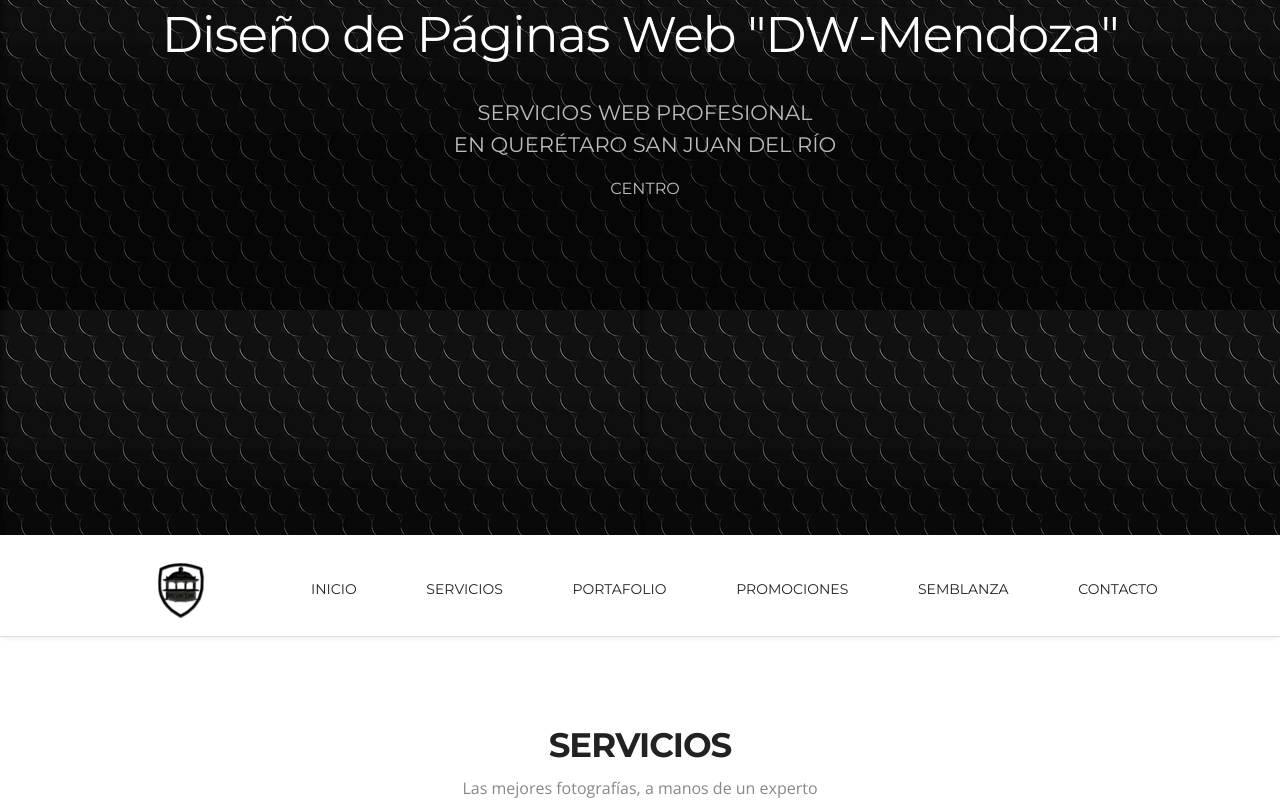
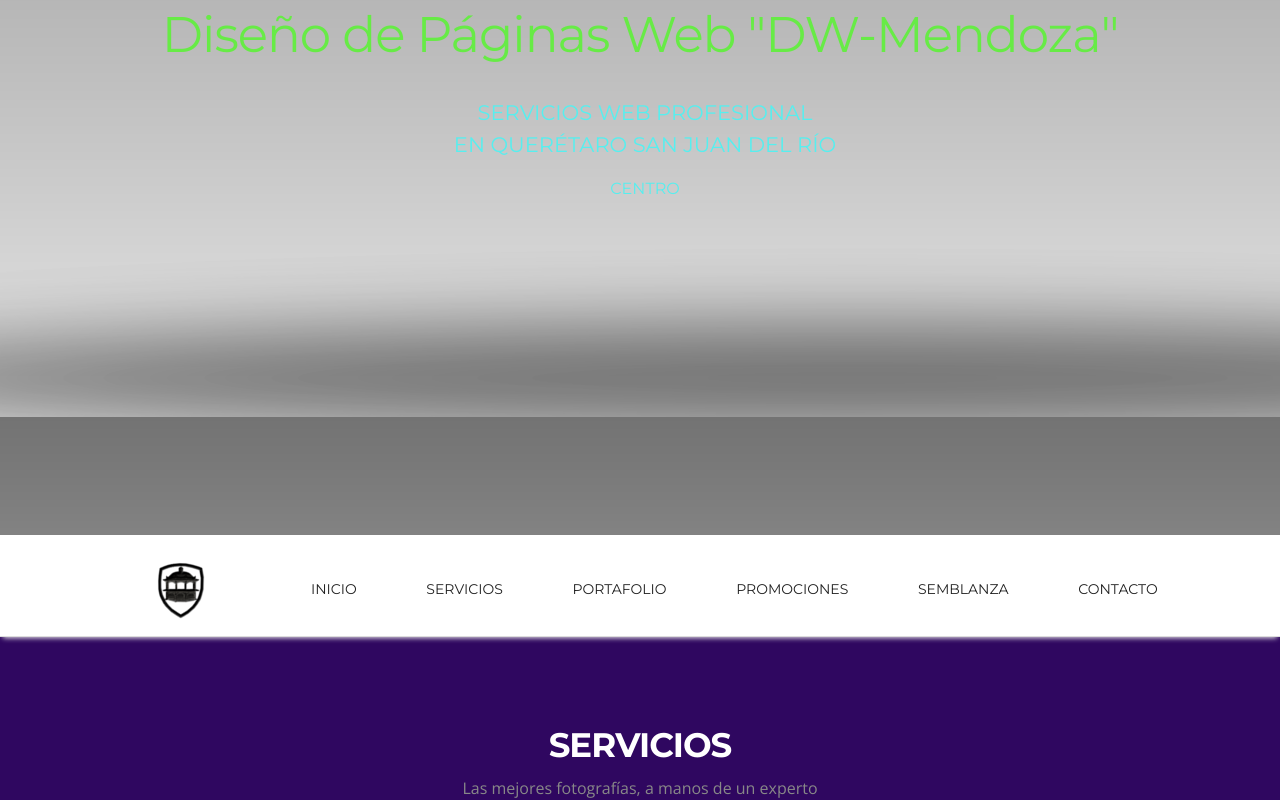
Before and after one commit to freedomcuautli/FotosKiosko, a plain HTML site: page index.html in a window 1280 px wide. Shown: the part 500-1300 px from the top of the page. Drawn offline with nearby package versions, Linux system fonts and the light colour scheme.

Commit message:
version 1

```diff
--- a/css/style.css
+++ b/css/style.css
@@ -48,16 +48,16 @@ a, a:hover, a:active{ outline:0px !important}
 /* Primary Styles
 ---------------------------------*/
 body {
-	background:#fff;
+	background:#2F0760;
 	font-family: 'Open Sans', sans-serif;
 	font-size:14px;
 	font-weight:normal;
-	color:#888888;
+	color:#ffffff;
 	margin:0;
 }
 h2{
 	font-size:34px;
-	color:#222222;
+	color:#ffffff;
 	font-family: 'Montserrat', sans-serif;
 	font-weight:700;
 	letter-spacing: -1px;
@@ -67,7 +67,7 @@ h2{
 }
 h3{
 	font-family: 'Montserrat', sans-serif;
-	color:#222222;
+	color:#ffffff;
 	font-size:16px;
 	margin:0 0 5px 0;
 	text-transform:uppercase;
@@ -91,7 +91,7 @@ p{
 
 .header{
 	text-align:center;
-	background:url(../img/tecno.png) left top repeat;
+	background:url(../img/fondo-gris2.png) left top repeat;
 	padding:280px 0;
 }
 .logo{
@@ -104,7 +104,7 @@ p{
 	font-weight:400;
 	letter-spacing: -1px;
 	margin:0 0 22px 0 ;
-	color:#fff;
+	color:#67EB46;
 }
 
 .we-create{
@@ -125,7 +125,7 @@ p{
 	list-style-type:none;
 	font-family: 'Montserrat',sans-serif;
 	font-size: 1.5em;
-	color: #bcbcbc;
+	color: #56EFEF;
 	text-transform: uppercase;
 	font-weight: 400;
 	margin:0 5px 0 0;
```
Also changed, not shown: favicon.ico (deleted), favicon.png (deleted), img/fondo-celeste.png (added), img/fondo-gris2.png (added), img/imagen2.jpg (added), img/images (1).png (added), img/images (2).png (added), img/images.png (added), img/parche_azul (1).png (added), img/parche_azul.png (added), palabras a considerar.txt (deleted), 2 other files.
